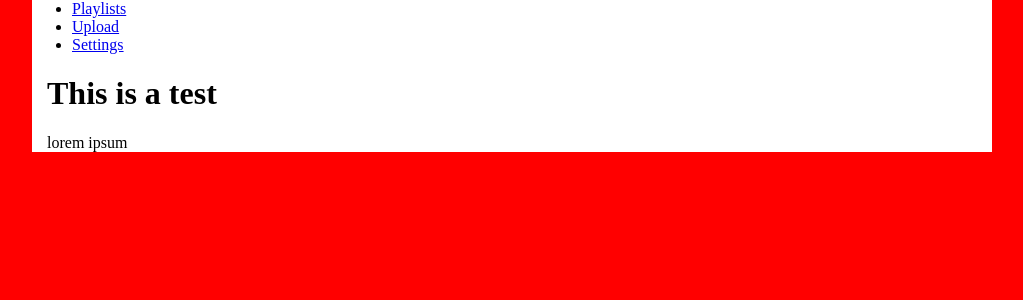
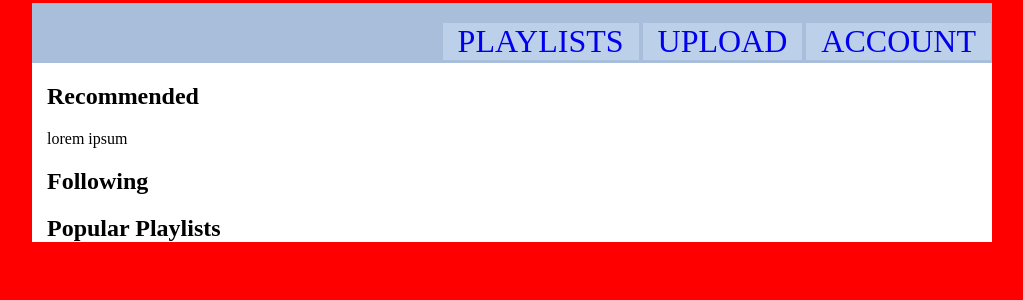
Before and after one commit to BTzen/Supermachiner, a PHP site: page /home.php in a window 1280 px wide. Shown: the top 300 px of the page, without its empty margins (128-1151 px from the left). Run offline with PHP 8.4, Linux system fonts and the light colour scheme; data that the repository does not hold is empty.

Commit message:
colors for main header with basic nav (non-functional)

```diff
--- a/home.php
+++ b/home.php
@@ -7,16 +7,20 @@
 </head>
 <body>
 	<div id="wrapper">
-		<nav>
-			<ul>
-				<li><a href="#">Playlists</a></li>
-				<li><a href="#">Upload</a></li>
-				<li><a href="#">Settings</a></li>
-			</ul>
-		</nav>
+		<header id="banner">
+			<nav>
+				<ul>
+					<li><a href="#">Account</a></li>
+					<li><a href="#">Upload</a></li>
+					<li><a href="#">Playlists</a></li>
+				</ul>
+			</nav>
+		</header>
 
 		<div id="main">
-			<h1>This is a test</h1>
+			<section class="contentGroup">	<!-- for the "Following" and "Recommended" type banners -->
+				<h1>Recommended</h1>
+			</section>
 			<p>lorem ipsum</p>
 
 			<?php
@@ -39,6 +43,14 @@
 					die( $e->getMessage() );
 				}
 			?>
+
+			<section class="contentGroup">
+				<h1>Following</h1>
+			</section>
+
+			<section class="contentGroup">
+				<h1>Popular Playlists</h1>
+			</section>
 		</div>
 	</div>
 </body>
--- a/styles.css
+++ b/styles.css
@@ -1,11 +1,8 @@
-body {
-	background-color: Red; /*DeepSkyBlue*/
-	margin: 0;
-}
-
-nav ul {
-	/*list-style-type: none;*/ /* remove bullet points */
-	margin-top: 0;
+#banner {
+	background-color: #A9BEDB;
+	margin: 3px 0px;
+	padding-top: 20px;
+	height: 40px;
 }
 
 #main {
@@ -18,3 +15,53 @@ nav ul {
 	width: 960px;
 	/*display: inline-block;*/
 }
+
+.active {
+    background-color: #4CAF50;
+    color: white;
+}
+
+.contentGroup {
+
+}
+
+.contentList {
+
+}
+
+body {
+	background-color: Red;
+	margin: 0;
+}
+
+nav ul {
+	list-style-type: none; /* remove bullet points */
+	padding: 0;
+	margin: 0;
+	margin-top: 0;
+	overflow: hidden;
+}
+
+li {
+	/*border-left: 1px solid;
+	border-right: 1px solid;*/
+	background-color: #BCD0E9;
+	float: right;
+	margin-left: 3px;
+	margin-right: 1px;
+	text-align: center;
+}
+
+li a {
+	display: block;  /* makes the whole link area clickable (not just the text), and it allows us to specify the width (and padding, margin, height, etc. if you want */
+	font-size: 2em;
+	padding: 0 15px;
+	text-decoration: none;
+	text-transform: uppercase;
+	width: auto;
+}
+
+a:hover {
+	background-color: rgba(0, 0, 0, 0.6); /*#333333;*/
+	color: white;
+}
```
